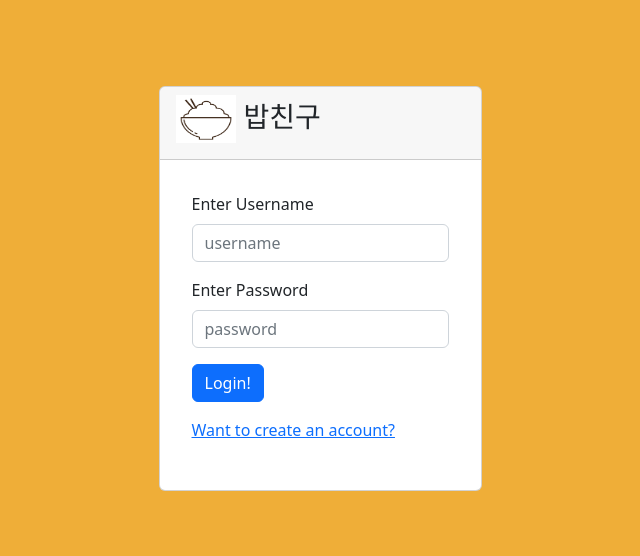
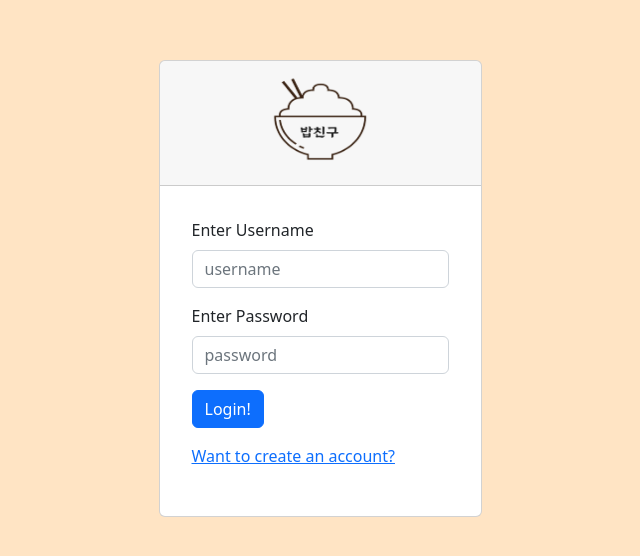
Before and after one commit to swsnu/swppfall2022-team2, a React (Create React App) app in the folder frontend/: page /login in a window 1280 px wide. Shown: the part 112-668 px from the top of the page, without its empty margins (320-960 px from the left). Built offline with nearby package versions, Linux system fonts and the light colour scheme; no server answers.

Commit message:
fixes in logo and menulist

```diff
--- a/frontend/src/NavBar.tsx
+++ b/frontend/src/NavBar.tsx
@@ -33,13 +33,12 @@ const NavBar: React.FunctionComponent = () => {
       <div className='container-fluid'>
         <a className='navbar-brand' href='#'>
           <img
-            src={require('./images/logo.jpg')}
+            src={require('./images/babchingu_navbar_logo.png')}
             alt=''
-            width='30'
-            height='24'
+            width='48'
+            height='38'
             className='d-inline-block align-text-top'
           />
-          밥친구
         </a>
         <button
           className='navbar-toggler'
--- a/frontend/src/login/Login.css
+++ b/frontend/src/login/Login.css
@@ -1,6 +1,6 @@
 .sign-in {
     position: absolute;
-    background-color: rgba(236, 164, 30, 0.845);
+    background-color: #ffe4c4;
     height:100%;
     width:100%;
     mix-blend-mode: normal;
@@ -9,3 +9,9 @@
 form {
     background-color: white;
 }
+
+.image-logo-center {
+    display:block;
+    margin-left:auto;
+    margin-right:auto;
+}
--- a/frontend/src/login/Login.tsx
+++ b/frontend/src/login/Login.tsx
@@ -6,7 +6,7 @@ import { AppDispatch } from '../store';
 import './Login.css';
 import { Button, Form, Card, Image } from 'react-bootstrap';
 import 'bootstrap/dist/css/bootstrap.min.css';
-import logoImg from '../images/logo.jpg';
+import logoImg from '../images/babchingu_signupin_logo.png';
 import axios from 'axios';
 
 export default function Login() {
@@ -70,8 +70,7 @@ export default function Login() {
       <Card>
         <Card.Header>
           <h3>
-            <Image className='me-2' src={logoImg} alt='' width='60' height='48' />
-            밥친구
+            <Image className='image-logo-center' src={logoImg} alt='' width='130' height='100' />
           </h3>
         </Card.Header>
         <Card.Body>
--- a/frontend/src/login/SignUp.css
+++ b/frontend/src/login/SignUp.css
@@ -15,3 +15,9 @@ form {
     color: #ff0000
 
 }
+
+.image-logo-center {
+    display:block;
+    margin-left:auto;
+    margin-right:auto;
+}
--- a/frontend/src/login/SignUp.tsx
+++ b/frontend/src/login/SignUp.tsx
@@ -6,7 +6,7 @@ import { AppDispatch } from '../store';
 import { Button, Form, Card, Image, Row, Col } from 'react-bootstrap';
 import 'bootstrap/dist/css/bootstrap.min.css';
 import './SignUp.css';
-import logoImg from '../images/logo.jpg';
+import logoImg from '../images/babchingu_signupin_logo.png';
 
 export interface signUpStatusType{
     name: string;
@@ -246,13 +246,12 @@ export default function SignUp(){
                 <Card.Header>
                 <h3>
                     <Image
-                        className="me-2"
+                        className="image-logo-center"
                         src={logoImg}
                         alt=''
-                        width='60'
-                        height='48'
+                        width='72'
+                        height='58'
                     />
-                    밥친구
                 </h3>
                 </Card.Header>
                 <Card.Body>
--- a/frontend/src/menus/Menu.tsx
+++ b/frontend/src/menus/Menu.tsx
@@ -55,8 +55,7 @@ const Menu = () => {
                 <Card.Body>
                   <Card.Text>{breakfastlist.filter((meal)=>meal.menuplace===restaurant).map((meal)=>
                       <div>
-                        <a>{meal.menuname}  {meal.menuprice}</a>
-                        <a>{meal.menuextra}</a>
+                        <a>{meal.menuname}<br/>{meal.menuextra==="" ? <div></div> : <div>{meal.menuextra} <br/></div> }{meal.menuprice}<br/><br/></a>
                       </div>
                         )}</Card.Text>
                 </Card.Body>
@@ -74,8 +73,7 @@ const Menu = () => {
                 <Card.Body>
                   <Card.Text>{lunchlist.filter((meal)=>meal.menuplace===restaurant).map((meal)=>
                       <div>
-                        <a>{meal.menuname}  {meal.menuprice}</a>
-                        <a>{meal.menuextra}</a>
+                        <a>{meal.menuname}<br/>{meal.menuextra==="" ? <div></div> : <div>{meal.menuextra} <br/></div> }{meal.menuprice}<br/><br/></a>
                       </div>
                         )}</Card.Text>
                 </Card.Body>
@@ -93,8 +91,7 @@ const Menu = () => {
                 <Card.Body>
                   <Card.Text>{dinnerlist.filter((meal)=>meal.menuplace===restaurant).map((meal)=>
                       <div>
-                        <a>{meal.menuname}  {meal.menuprice}</a>
-                        <a>{meal.menuextra}</a>
+                        <a>{meal.menuname}<br/>{meal.menuextra==="" ? <div></div> : <div>{meal.menuextra} <br/></div> }{meal.menuprice}<br/><br/></a>
                       </div>
                         )}</Card.Text>
                 </Card.Body>
```
Also changed, not shown: frontend/src/images/babchingu_navbar_logo.png (added), frontend/src/images/babchingu_signupin_logo.png (added).
